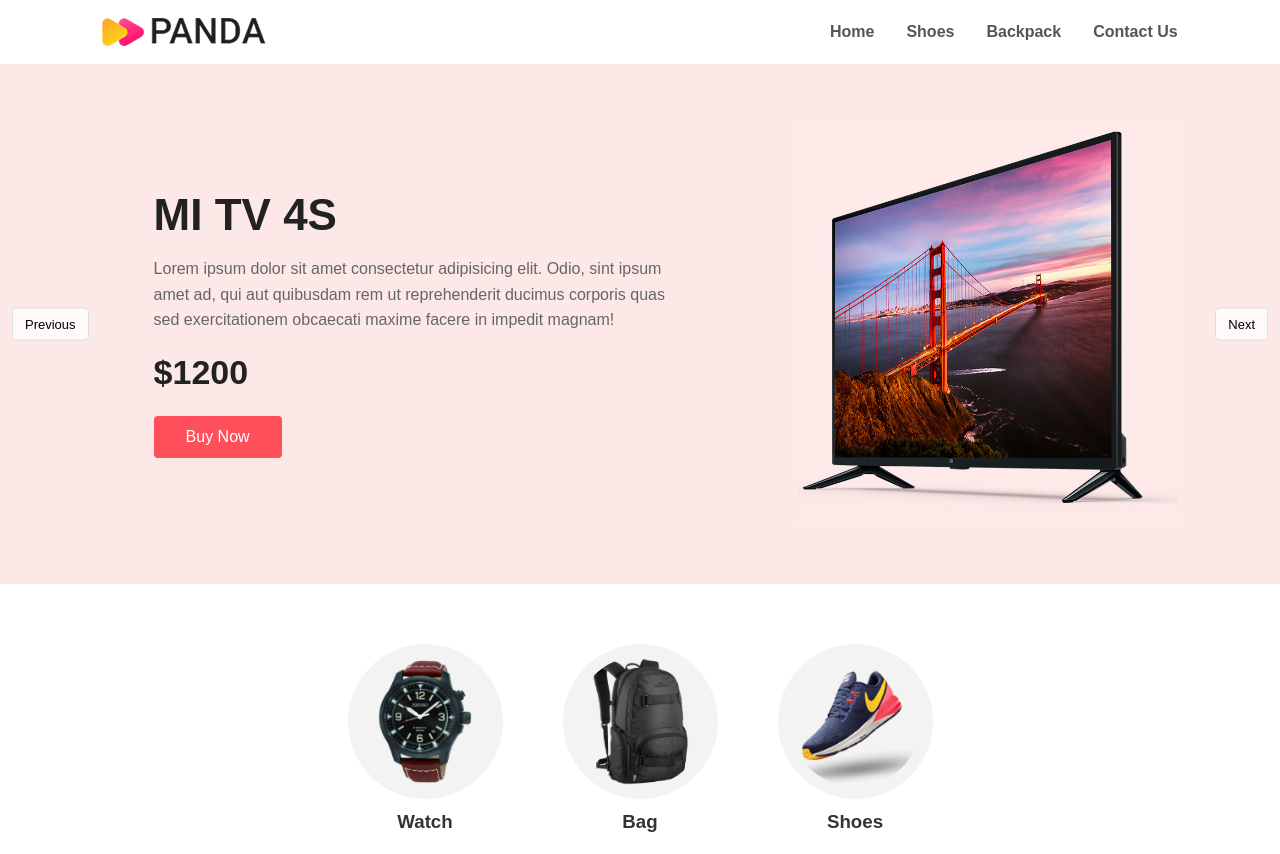
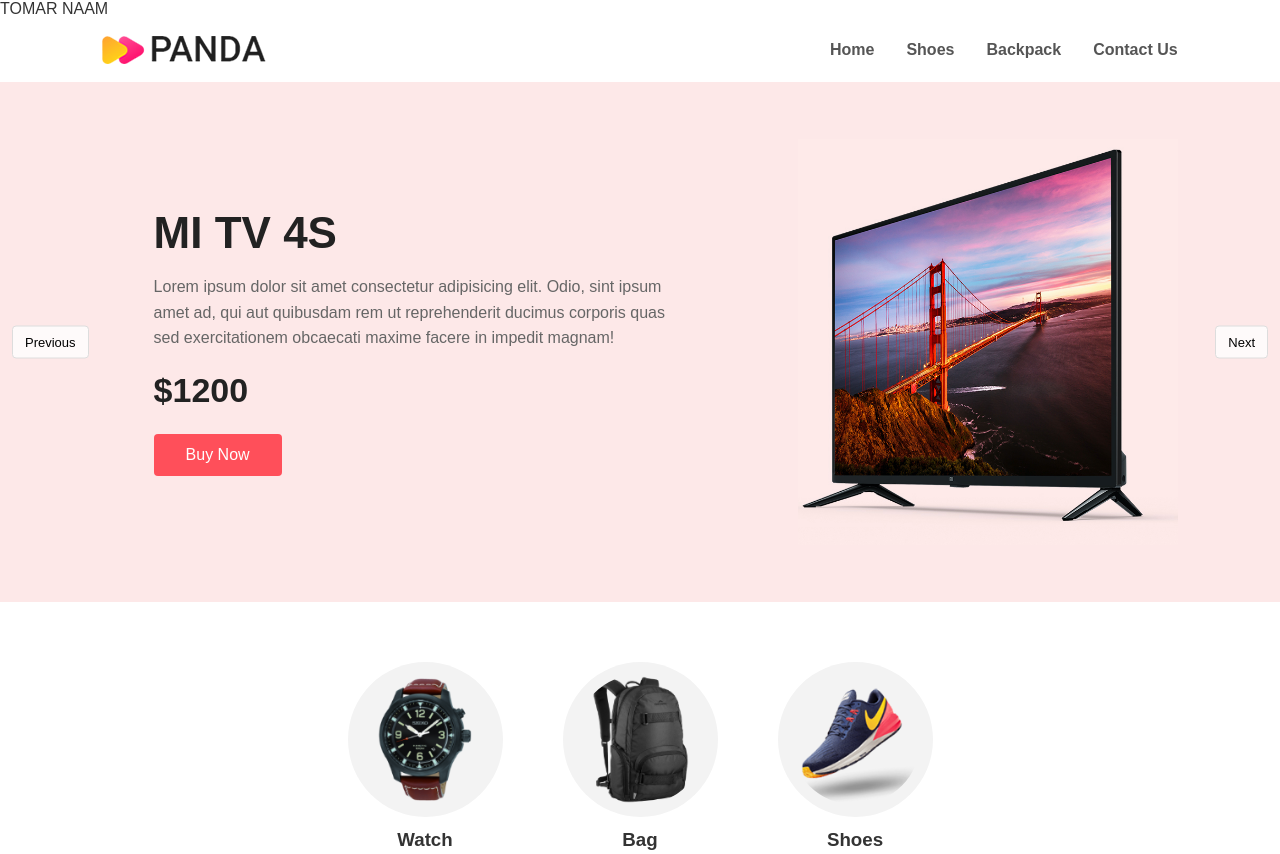
Before and after one commit to Ayshasiddika444/panda-commerce, a plain HTML site: page index.html in a window 1280 px wide. Shown: the top 854 px of the page. Drawn offline with Linux system fonts and the light colour scheme.

Commit message:
Update index.html

```diff
--- a/index.html
+++ b/index.html
@@ -6,6 +6,7 @@
   <title>Panda Commerce</title>
   <link rel="stylesheet" href="css/style.css">
 </head>
+  <div class="stamp">TOMAR NAAM</div>
 <body>
 
   <!-- ===== Navbar ===== -->
```
